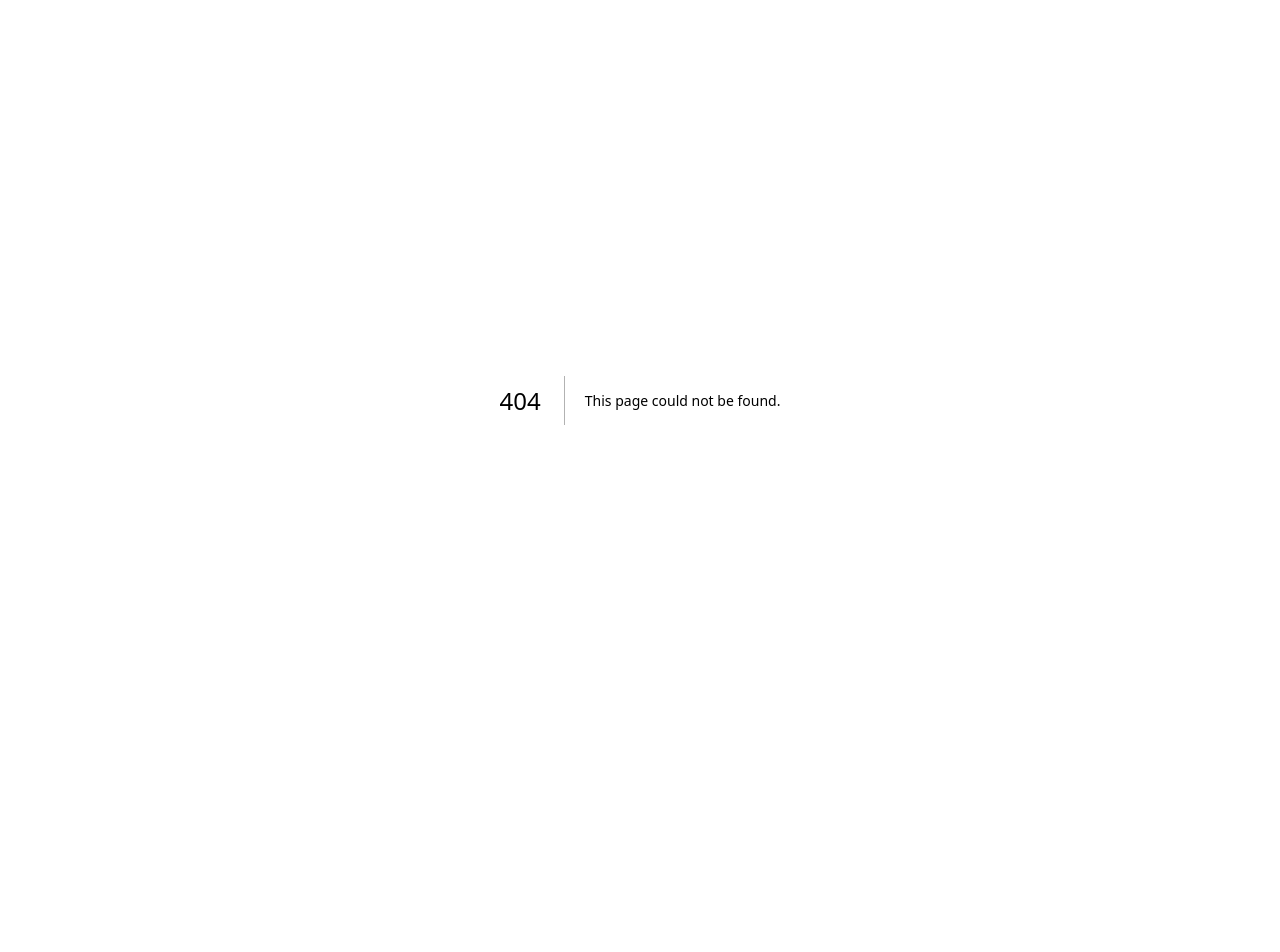
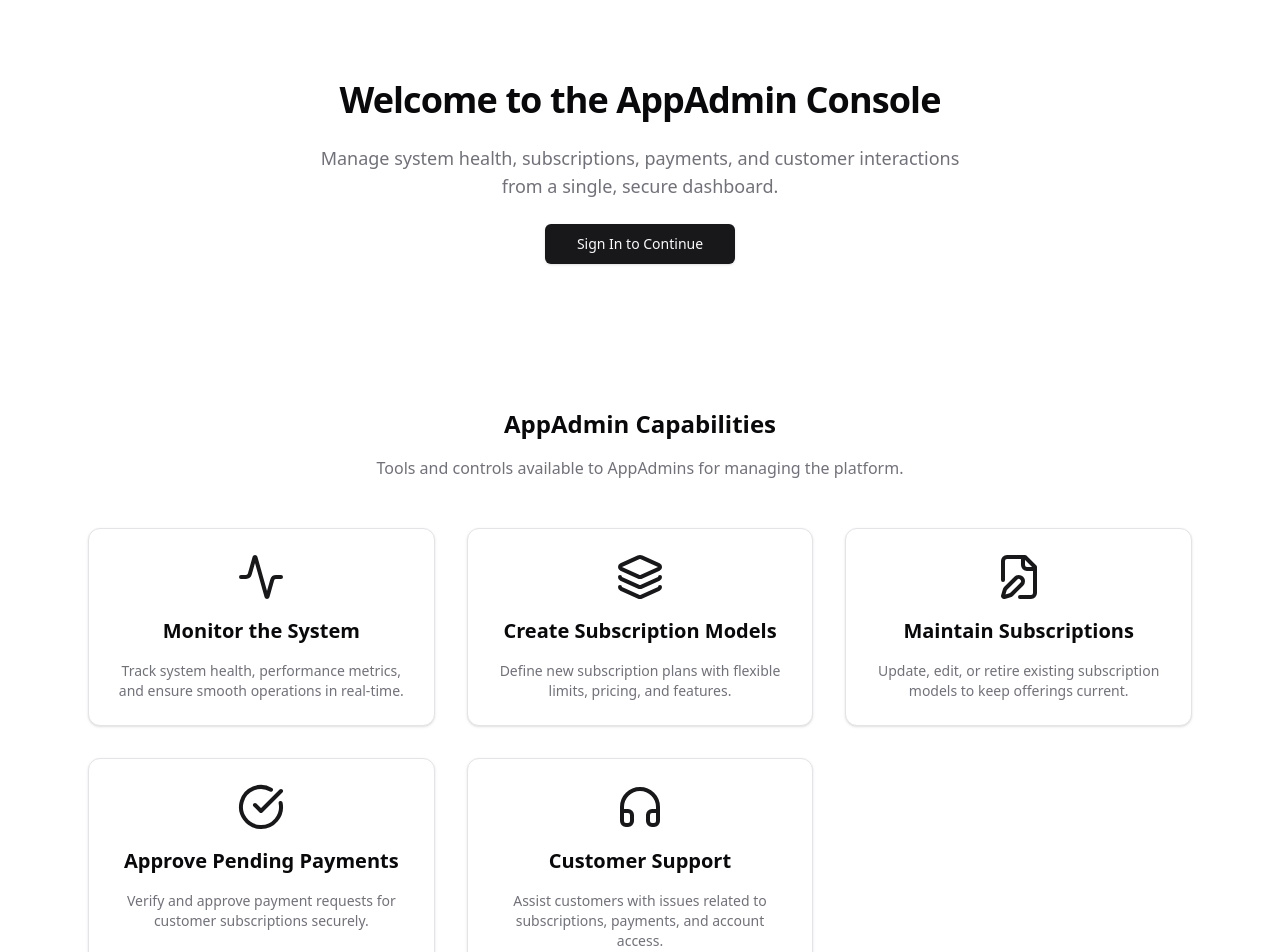
Before and after one commit to hariharans-dev/vocalis-frontend, a Next.js app: page /appadmin in a window 1280 px wide. Before the commit this address had no page. Shown: the top 952 px of the page. Before the commit the page ends 800 px from the top, so only its background shows below. Built offline with nearby package versions, Linux system fonts and the light colour scheme.

Commit message:
landing-page - appadmin

```diff
--- /dev/null
+++ b/app/appadmin/(landing-page)/layout.tsx
@@ -0,0 +1,16 @@
+import { Footer } from "@/components/footer";
+
+export default function Layout(props: { children: React.ReactNode }) {
+  return (
+    <div className="flex min-h-screen flex-col">
+      <main className="flex-1">{props.children}</main>
+      <Footer
+        builtBy="hariharans-dev"
+        builtByLink="https://github.com/hariharans-dev"
+        githubLink="https://github.com/hariharans-dev"
+        twitterLink=""
+        linkedinLink=""
+      />
+    </div>
+  );
+}
--- /dev/null
+++ b/app/appadmin/(landing-page)/page.tsx
@@ -0,0 +1,96 @@
+"use client";
+
+import { Button } from "@/components/ui/button";
+import { Card } from "@/components/ui/card";
+import {
+  Activity,
+  Layers,
+  FileEdit,
+  CheckCircle,
+  Headphones,
+} from "lucide-react";
+import { useRouter } from "next/navigation";
+
+export default function AppAdminLanding() {
+  const router = useRouter();
+
+  const features = [
+    {
+      icon: <Activity className="h-12 w-12 text-primary" />,
+      title: "Monitor the System",
+      description:
+        "Track system health, performance metrics, and ensure smooth operations in real-time.",
+    },
+    {
+      icon: <Layers className="h-12 w-12 text-primary" />,
+      title: "Create Subscription Models",
+      description:
+        "Define new subscription plans with flexible limits, pricing, and features.",
+    },
+    {
+      icon: <FileEdit className="h-12 w-12 text-primary" />,
+      title: "Maintain Subscriptions",
+      description:
+        "Update, edit, or retire existing subscription models to keep offerings current.",
+    },
+    {
+      icon: <CheckCircle className="h-12 w-12 text-primary" />,
+      title: "Approve Pending Payments",
+      description:
+        "Verify and approve payment requests for customer subscriptions securely.",
+    },
+    {
+      icon: <Headphones className="h-12 w-12 text-primary" />,
+      title: "Customer Support",
+      description:
+        "Assist customers with issues related to subscriptions, payments, and account access.",
+    },
+  ];
+
+  return (
+    <div className="min-h-screen w-full bg-background text-foreground">
+      {/* Hero Section */}
+      <section className="py-20 text-center space-y-6">
+        <h1 className="text-4xl font-bold tracking-tight">
+          Welcome to the AppAdmin Console
+        </h1>
+        <p className="text-lg text-muted-foreground max-w-2xl mx-auto">
+          Manage system health, subscriptions, payments, and customer
+          interactions from a single, secure dashboard.
+        </p>
+        <Button
+          size="lg"
+          className="mt-4"
+          onClick={() => router.push("/appadmin/signin")}
+        >
+          Sign In to Continue
+        </Button>
+      </section>
+
+      {/* Features Grid */}
+      <section className="py-16 max-w-6xl mx-auto px-6">
+        <h2 className="text-2xl font-bold text-center mb-4">
+          AppAdmin Capabilities
+        </h2>
+        <p className="text-muted-foreground text-center mb-12 max-w-2xl mx-auto">
+          Tools and controls available to AppAdmins for managing the platform.
+        </p>
+
+        <div className="grid gap-8 md:grid-cols-2 lg:grid-cols-3">
+          {features.map((feature, index) => (
+            <Card
+              key={index}
+              className="p-6 text-center flex flex-col items-center space-y-4 hover:shadow-lg transition"
+            >
+              {feature.icon}
+              <h3 className="text-xl font-semibold">{feature.title}</h3>
+              <p className="text-sm text-muted-foreground">
+                {feature.description}
+              </p>
+            </Card>
+          ))}
+        </div>
+      </section>
+    </div>
+  );
+}
```
